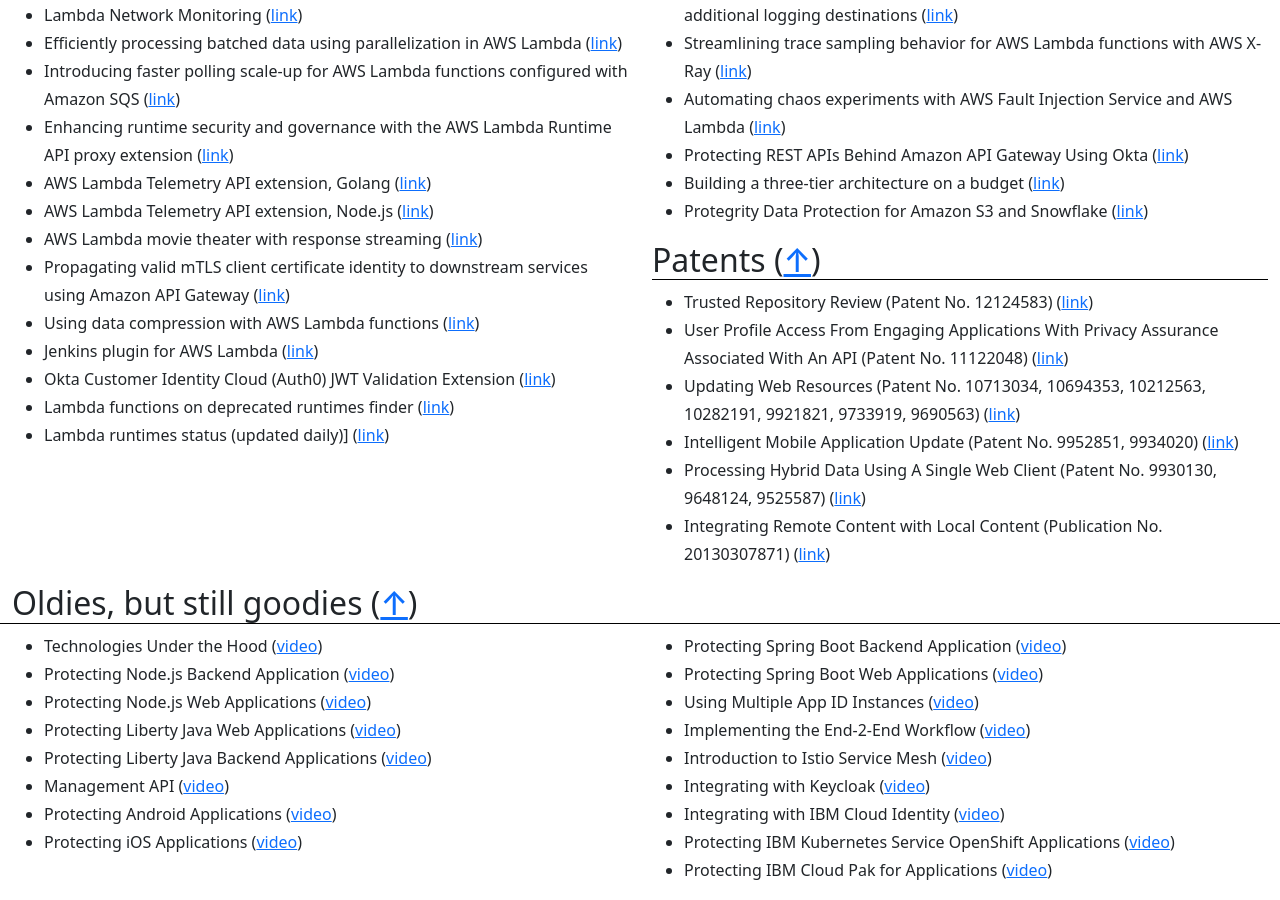
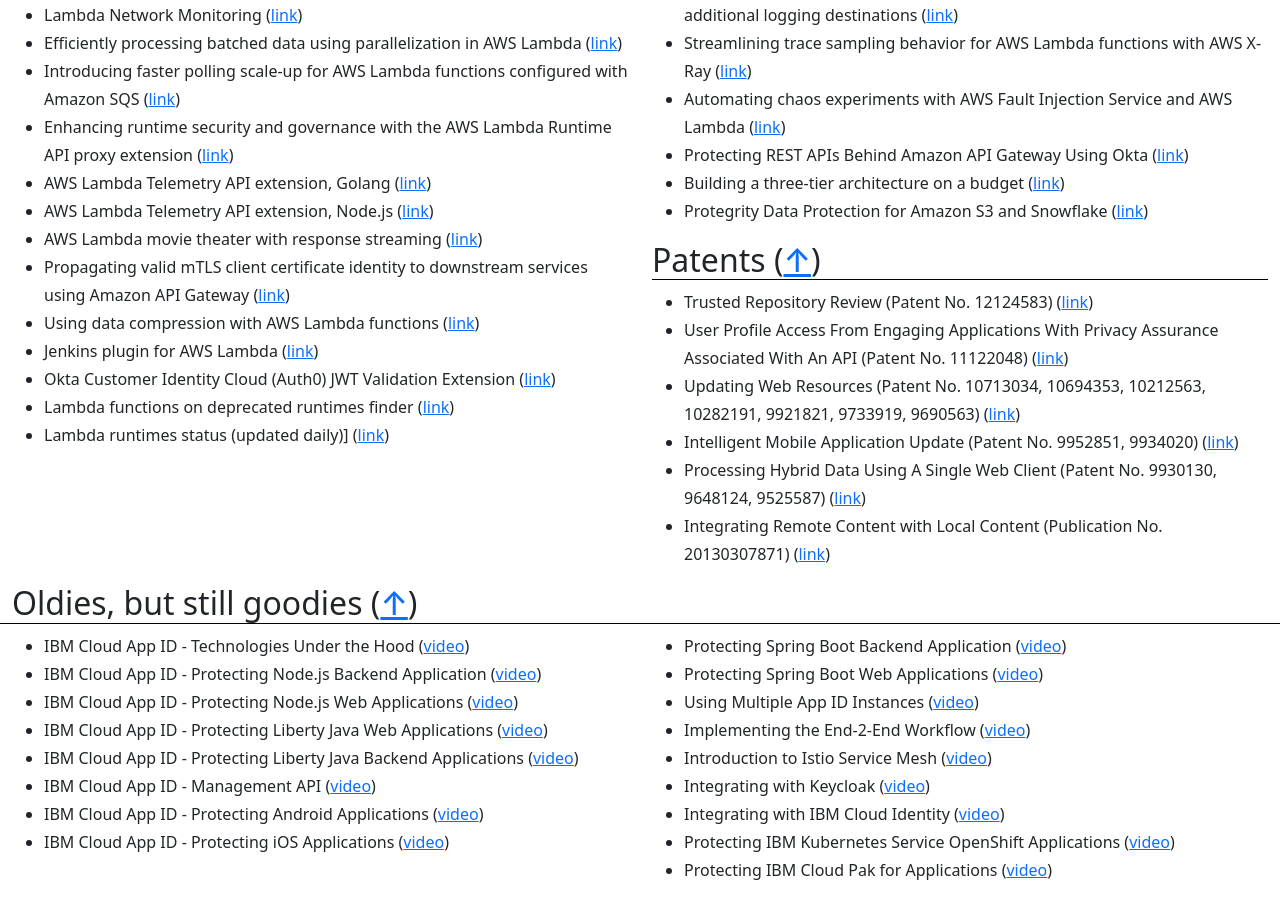
Before and after one commit to aal80/whoami, a Jekyll site: the page built from index.md, in a window 1280 px wide and 900 px high, scrolled down 1780 px. Built offline with Jekyll 4.4.1, drawn with Linux system fonts in a browser that asks for light colours.

Commit message:
Update oldies1.md

```diff
--- a/_includes/oldies1.md
+++ b/_includes/oldies1.md
@@ -1,8 +1,8 @@
-- Technologies Under the Hood ([video](https://youtu.be/ndlk-ZhKGXM))
-- Protecting Node.js Backend Application ([video](https://youtu.be/jJLSgkHpZwA))
-- Protecting Node.js Web Applications ([video](https://youtu.be/6roa1ZOvwtw))
-- Protecting Liberty Java Web Applications ([video](https://youtu.be/o_Er69YUsMQ))
-- Protecting Liberty Java Backend Applications ([video](https://youtu.be/QA6DY2qqLaw))
-- Management API ([video](https://youtu.be/b2ABxvAdGg0))
-- Protecting Android Applications ([video](https://youtu.be/uyDnFnAi1Zg))
-- Protecting iOS Applications ([video](https://youtu.be/H5U7PTePvxM))
+- IBM Cloud App ID - Technologies Under the Hood ([video](https://youtu.be/ndlk-ZhKGXM))
+- IBM Cloud App ID - Protecting Node.js Backend Application ([video](https://youtu.be/jJLSgkHpZwA))
+- IBM Cloud App ID - Protecting Node.js Web Applications ([video](https://youtu.be/6roa1ZOvwtw))
+- IBM Cloud App ID - Protecting Liberty Java Web Applications ([video](https://youtu.be/o_Er69YUsMQ))
+- IBM Cloud App ID - Protecting Liberty Java Backend Applications ([video](https://youtu.be/QA6DY2qqLaw))
+- IBM Cloud App ID - Management API ([video](https://youtu.be/b2ABxvAdGg0))
+- IBM Cloud App ID - Protecting Android Applications ([video](https://youtu.be/uyDnFnAi1Zg))
+- IBM Cloud App ID - Protecting iOS Applications ([video](https://youtu.be/H5U7PTePvxM))
```
